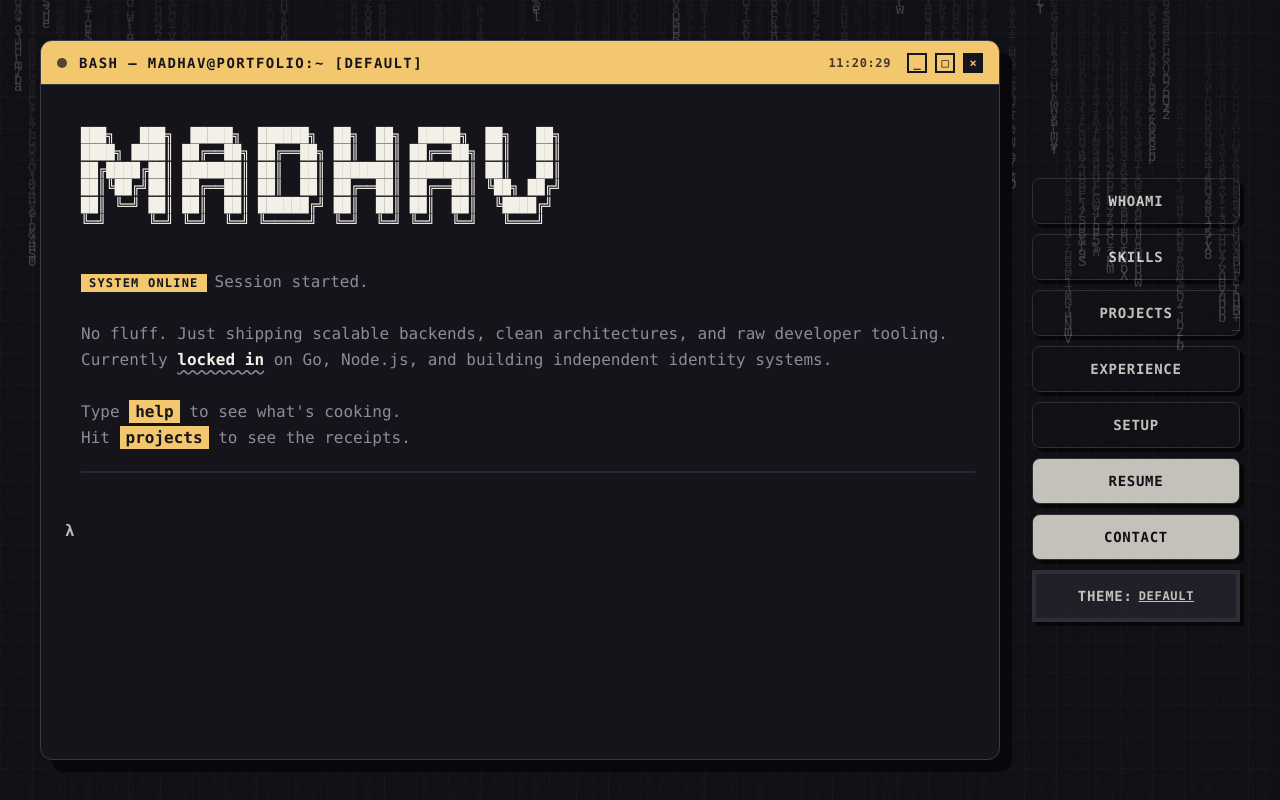
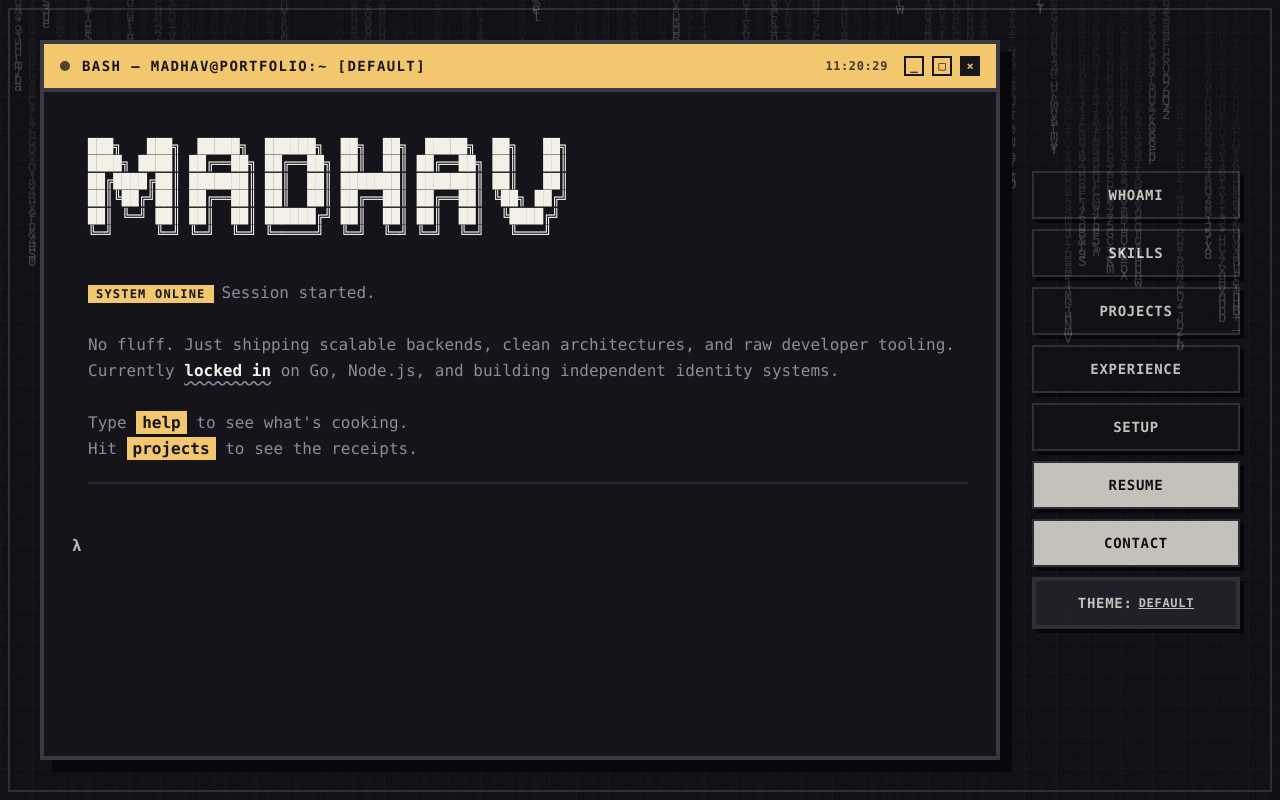
Before and after one commit to madhav9757/Madhav, a React (Vite) app: page / in a window 1280 px wide. Built offline with nearby package versions, Linux system fonts and the light colour scheme.

Commit message:
Refine neo-brutalist terminal design

```diff
--- a/src/components/CommandBar.jsx
+++ b/src/components/CommandBar.jsx
@@ -13,7 +13,7 @@ export default function CommandBar({ onCommand, onToggleTheme, currentTheme = 'd
           <button
             key={cmd}
             onClick={() => onCommand(cmd)}
-            className="flex-1 md:w-full rounded-lg border font-bold uppercase py-2.5 md:py-3 px-3 text-xs md:text-sm hover:-translate-y-0.5 active:translate-y-0 transition-all duration-150 whitespace-nowrap tracking-wider cursor-pointer"
+            className="flex-1 md:w-full border-2 font-bold uppercase py-2.5 md:py-3 px-3 text-xs md:text-sm hover:-translate-y-0.5 active:translate-y-0 transition-all duration-150 whitespace-nowrap tracking-wider cursor-pointer"
             style={isPrimaryAction
               ? {
                   backgroundColor: 'var(--text-main)',
--- a/src/components/TerminalBox.jsx
+++ b/src/components/TerminalBox.jsx
@@ -37,7 +37,7 @@ export default function TerminalBox({
   return (
     <div
       data-theme={theme}
-      className={`w-full ${isMaximized ? 'max-w-7xl h-[88vh]' : 'max-w-5xl h-[75vh] md:h-[min(780px,calc(100vh-5rem))]'} rounded-xl text-white border flex flex-col cursor-text relative pt-0 overflow-hidden transition-all duration-300 glow-ring`}
+      className={`w-full ${isMaximized ? 'max-w-7xl h-[88vh]' : 'max-w-5xl h-[75vh] md:h-[min(780px,calc(100vh-5rem))]'} text-white border-4 flex flex-col cursor-text relative pt-0 overflow-hidden transition-all duration-300 glow-ring`}
       onClick={focusInput}
       style={{
         backgroundColor: 'var(--bg-main, #000000)',
@@ -47,7 +47,7 @@ export default function TerminalBox({
       }}
     >
       <div
-        className="w-full h-11 border-b flex items-center px-4 justify-between select-none shrink-0"
+        className="w-full h-12 border-b-4 flex items-center px-4 justify-between select-none shrink-0"
         style={{
           backgroundColor: 'var(--badge-bg, #ffffff)',
           color: 'var(--badge-text, #000000)',
@@ -95,7 +95,7 @@ export default function TerminalBox({
       {!isMinimized && (
         <div
           ref={containerRef}
-          className="grow overflow-y-auto p-4 md:p-6 pr-2 custom-scrollbar flex flex-col gap-3 font-mono"
+          className="grow overflow-y-auto p-5 md:p-7 pr-2 custom-scrollbar flex flex-col gap-4 font-mono"
         >
           {history.map((entry) => (
             <div
--- a/src/index.css
+++ b/src/index.css
@@ -25,7 +25,7 @@
 
 .custom-scrollbar::-webkit-scrollbar { width: 8px; }
 .custom-scrollbar::-webkit-scrollbar-track { background: transparent; }
-.custom-scrollbar::-webkit-scrollbar-thumb { background: var(--border-color); border: 2px solid var(--bg-main); border-radius: 999px; }
+.custom-scrollbar::-webkit-scrollbar-thumb {   background: var(--border-color); border: 2px solid var(--bg-main); border-radius: 0; }
 .custom-scrollbar::-webkit-scrollbar-thumb:hover { background: var(--text-accent); }
 
 @keyframes pulse-subtle { 0%, 100% { opacity: 1; } 50% { opacity: 0.45; } }
@@ -34,6 +34,9 @@
 .app-grid {
   background-image: linear-gradient(rgb(255 255 255 / 0.025) 1px, transparent 1px), linear-gradient(90deg, rgb(255 255 255 / 0.025) 1px, transparent 1px);
   background-size: 32px 32px;
+  background-color: var(--bg-main);
+  outline: 2px solid var(--border-color);
+  outline-offset: -10px;
 }
 
 .glow-ring { box-shadow: 0 0 0 1px var(--border-color), 0 0 40px color-mix(in srgb, var(--text-accent) 10%, transparent); }
```
